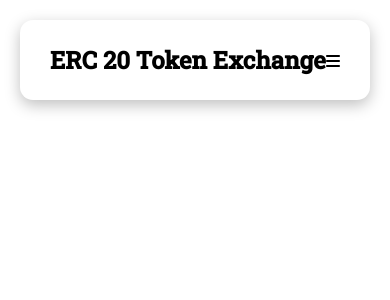
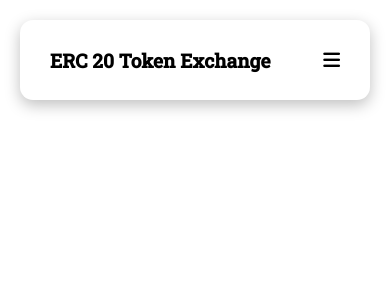
Before and after one commit to HKLin0619/TokenExchange, a React (Create React App) app in the folder project/: page / in a window 390 px wide. Shown: the top 300 px of the page. Built offline with nearby package versions, Linux system fonts and the light colour scheme; a web font is replaced by a local one.

Commit message:
Home Page Update
Navbar Done

```diff
--- a/project/src/Components/Navbar/Navbar.jsx
+++ b/project/src/Components/Navbar/Navbar.jsx
@@ -16,7 +16,7 @@ class Navbar extends Component{
             <div className='menu-icons' onClick={this.handleClick}>
                 <i className={this.state.clicked ? 'fa-solid fa-xmark' : 'fa-solid fa-bars'}></i>
             </div>
-            <ul className='nav-menu'>
+            <ul className={this.state.clicked ? 'nav-menu active' : 'nav-menu'}>
                 {MenuItems.map((item, index) => {
                     return(
                         <li key={index}>
--- a/project/src/Components/Navbar/NavbarStyle.css
+++ b/project/src/Components/Navbar/NavbarStyle.css
@@ -7,11 +7,12 @@
     box-shadow: 0 5px 15px 0 rgb(0, 0, 0, 0.25);
     height: 80px;
     border-radius: 13px;
+    z-index: 9999;
 }
 
 .navbar-logo{
     color: black;
-    font-size: 1.5rem;
+    font-size: 1.2rem;
     cursor: pointer;
 }
 
@@ -68,7 +69,11 @@ button:hover{
     color: black;
 }
 
-@media screen and (max-width: 850px) {
+.menu-icons{
+display: none;
+}
+
+@media screen and (max-width: 900px) {
     .navbarIteams{
         z-index: 99;
     }
@@ -89,12 +94,15 @@ button:hover{
         padding: 100px 0 30px 0;
         margin: 0;
         z-index: -1;
+        transition: 0.3s ease-in-out;
+        border-radius: 13px;
     }
 
     .nav-menu.active{
         left: 0;
         opacity: 1;
         z-index: -1;
+        transition: 0.3s ease-in-out;
     }
 
     .nav-links{
@@ -127,4 +135,14 @@ button:hover{
     button{
         display: none;
     }
+
+    .menu-icons{
+        display: block;
+        cursor: pointer;
+    }
+
+    .menu-icons i{
+        font-size: 1.2rem;
+        color: black;
+    }
 }
```
